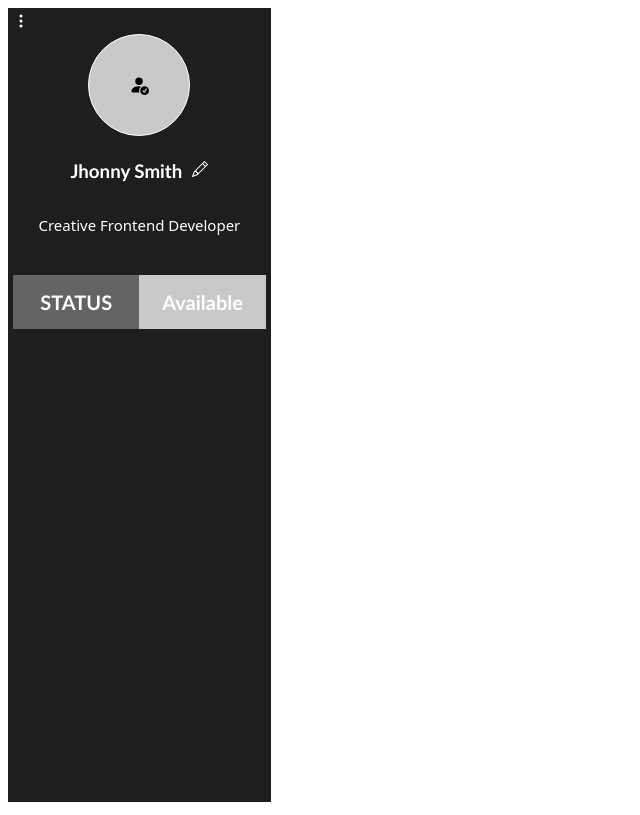
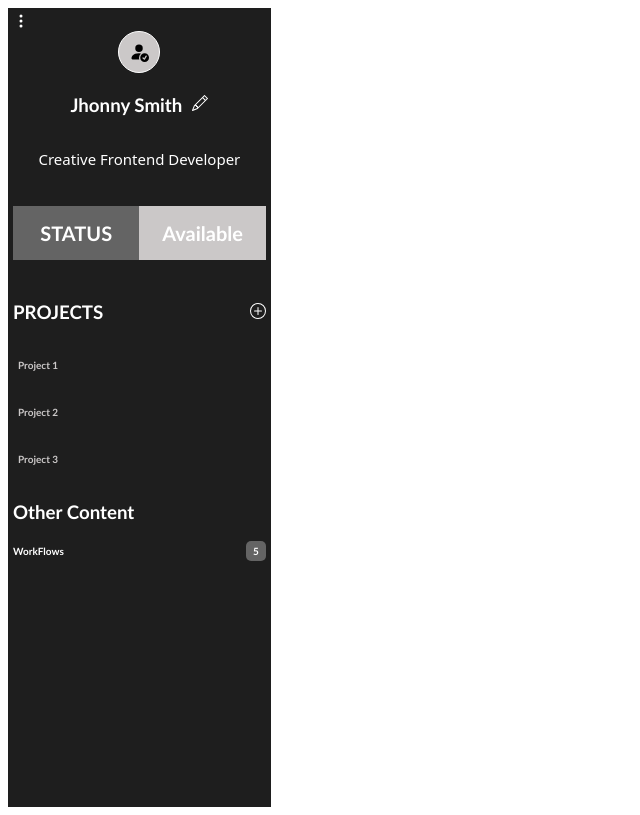
Before and after one commit to tres9lo/client, a React (Create React App) app: page / in a window 1280 px wide. Shown: the whole page, without its empty margins (0-640 px from the left). Built offline with nearby package versions, Linux system fonts and the light colour scheme.

Commit message:
statunavigation  styling

```diff
--- a/src/App.css
+++ b/src/App.css
@@ -3,7 +3,7 @@
 .main{
   display:flex;
   flex-direction: column;
-  height: 99.3vh;
+  height: 99.9vh;
 }
 
 .content{
--- a/src/components/Sidebar.jsx
+++ b/src/components/Sidebar.jsx
@@ -1,5 +1,5 @@
 import React from 'react'
-import {  BsPencil, BsPersonFillCheck, BsThreeDotsVertical} from 'react-icons/bs';
+import {  BsPencil, BsPersonFillCheck, BsPlusCircle, BsThreeDotsVertical} from 'react-icons/bs';
 
 const Sidebar = () => {
   return (
@@ -18,6 +18,21 @@ const Sidebar = () => {
             <p>Available</p>
         </div>
 
+        <div className="projects">
+            <h3>PROJECTS</h3>
+            <p><BsPlusCircle/></p>
+
+        </div>
+        <div className="project-list">
+                <p>Project 1</p>
+                <p>Project 2</p>
+                <p>Project 3</p>
+            </div>
+
+        <div className="other-content">
+            <h3>Other Content</h3>
+            <p>WorkFlows <div className="count">5</div></p>
+        </div>
 
     </div>
   )
--- a/src/index.css
+++ b/src/index.css
@@ -183,7 +183,7 @@ form button:hover{
 .side-container{
   display: flex;
   flex-direction: column;
-  gap: 5px;
+  gap: 2px;
   width: 20%;
   padding:5px;
   background-color: #1E1E1E;
@@ -197,12 +197,12 @@ form button:hover{
   display: flex;
   justify-content: center;
   align-items: center;
-  width: 100px;
-  height: 100px;
+  width: 40px;
+  height: 40px;
   border-radius: 50%;
   background-color: #cbc8c8;
   margin: 0 auto;
-  gap: 20px;
+  gap: 10px;
   font-size: 20px;
   border: 1px solid white;
   font-weight: bolder;
@@ -281,3 +281,85 @@ form button:hover{
   font-weight: bolder;
   font-family: 'Trebuchet MS', 'Lucida Sans Unicode', 'Lucida Grande', 'Lucida Sans', Arial, sans-serif;
 }
+
+.projects{
+  display: flex;
+  flex-direction: row;
+  justify-content: space-between;
+  align-items: center;
+}
+
+
+.projects h3{
+  display: flex;
+  justify-content: center;
+  align-items: center;
+  gap: 5px;
+}
+
+.projects p{
+  transition: 0.5s ease-in-out;
+}
+.projects p:hover{
+  color: black;
+  cursor: pointer;
+
+}
+
+.project-list{
+  display: flex;
+  flex-direction: column;
+  gap: 5px;
+}
+
+.project-list p{
+  display: flex;
+  justify-content: start;
+  gap: 0;
+  align-items: center;
+  padding: 5px;
+  color: #cbc8c8;
+  font-size: 10px;
+  font-weight: bolder;
+  font-family: 'Trebuchet MS', 'Lucida Sans Unicode', 'Lucida Grande', 'Lucida Sans', Arial, sans-serif;
+  transition: 0.5s ease-in-out;
+}
+
+.project-list p:hover{
+  color: white;
+  cursor: pointer;
+}
+
+.other-content p{
+  display: flex;
+  flex-direction: row;
+  justify-content: space-between;
+  align-items: center;
+  font-size: 10px;
+  font-family: 'Trebuchet MS', 'Lucida Sans Unicode', 'Lucida Grande', 'Lucida Sans', Arial, sans-serif;
+  transition: 0.5s ease-in-out;
+}
+
+.other-content p:hover{
+  color: black;
+  cursor: pointer;
+}
+
+.other-content p .count{
+  display: flex;
+  justify-content: center;
+  align-items: center;
+  background-color: #646464;
+  color: white;
+  width: 10px;
+  height: 10px;
+  padding: 5px;
+  border-radius: 5px;
+  transition: 0.5s ease-in-out;
+}
+
+.other-content p .count:hover{
+  background-color: white;
+  cursor:pointer;
+  color: black;
+}
```
